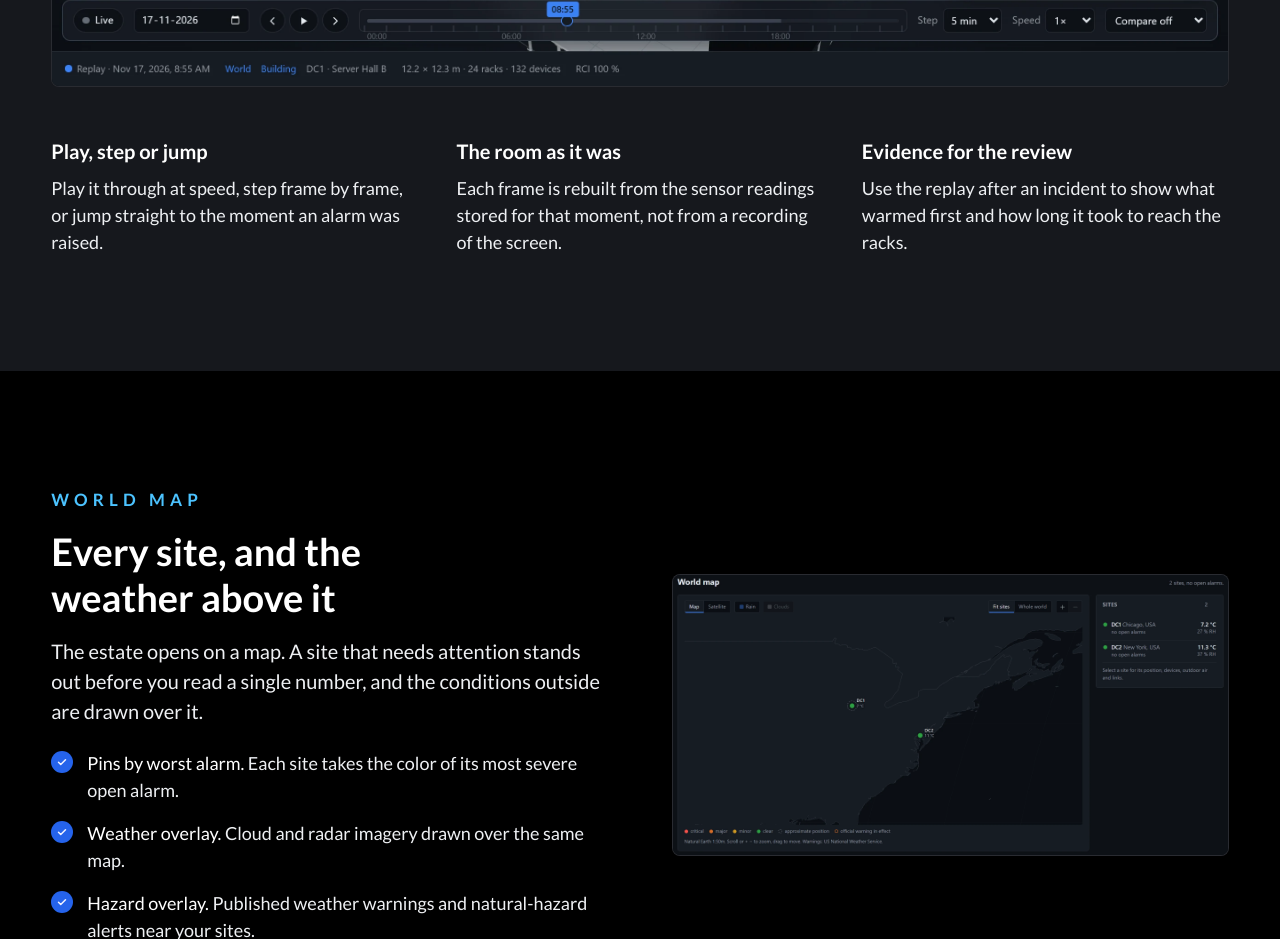
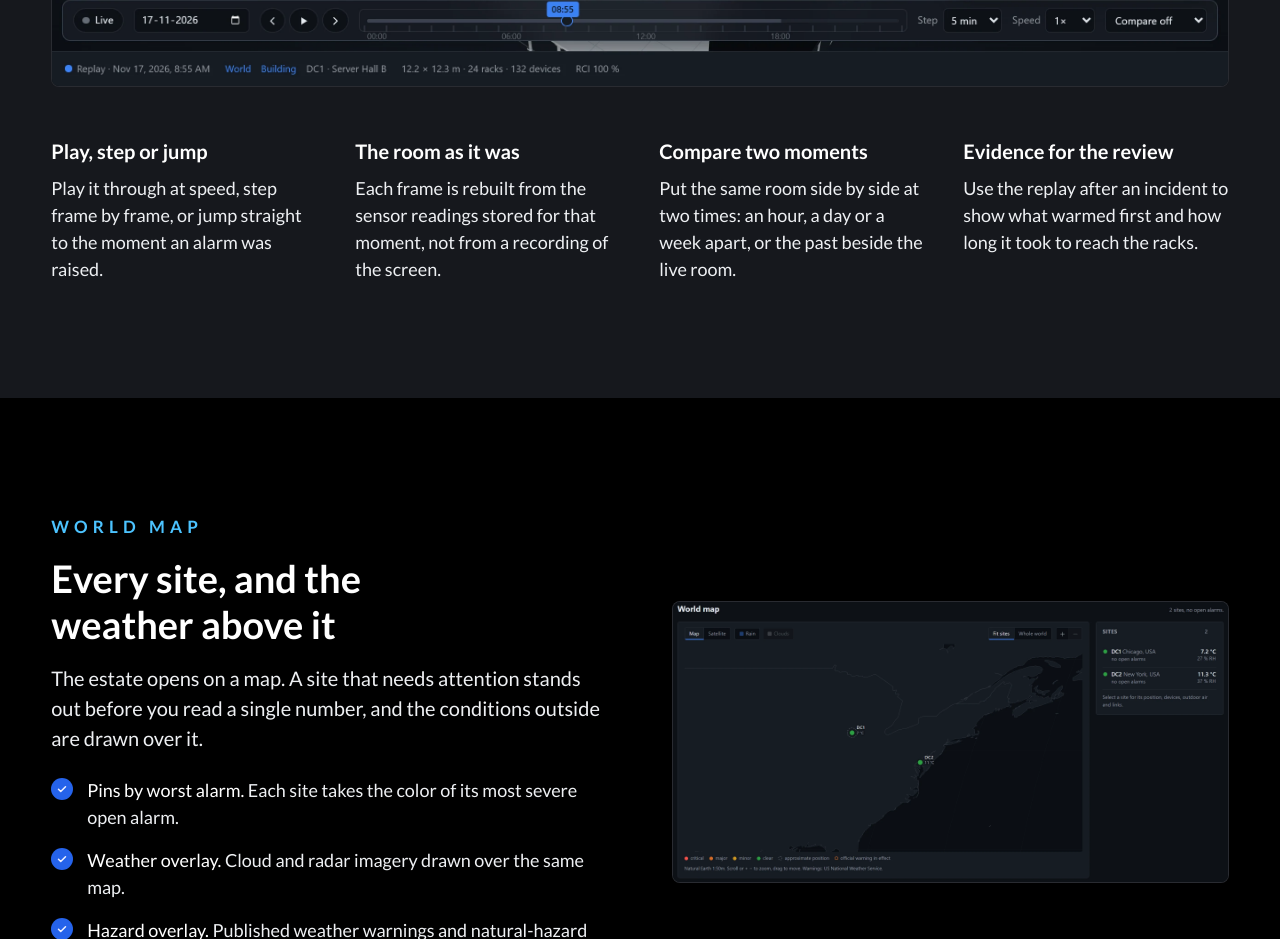
Before and after one commit to hindora/spectradcim-website, an Astro site: page /platform/visualization in a window 1280 px wide. Shown: the part 3160-4099 px from the top of the page. Built offline with nearby package versions, Linux system fonts and the light colour scheme; Astro itself is replaced by a stand-in of ours; no server answers.

Commit message:
The 3-D floor page says the replay can compare two moments
A fourth note under the replay screen: the same room side by side at two
times, an hour, a day or a week apart, or the past beside the live room.
The Thermal page points to it in one sentence.

Co-Authored-By: Claude Fable 5.2 <noreply@anthropic.com>

```diff
--- a/src/pages/platform/thermal.astro
+++ b/src/pages/platform/thermal.astro
@@ -86,6 +86,7 @@ const anomalyChecks = [
         <SectionHead pill="Thermal view" title="Every rack inlet against its ASHRAE envelope">
           Rack inlets across the estate are read against ASHRAE TC 9.9 thermal envelopes. You see how many sit in the
           recommended range, how many are only allowable, and where the exceptions are.
+          On the 3-D floor, the same hall can be shown side by side at two moments, so you can see what changed.
         </SectionHead>
         <Shot name="thermal-intake" alt="Intake temperature across the estate against the ASHRAE recommended band" />
       </div>
--- a/src/pages/platform/visualization.astro
+++ b/src/pages/platform/visualization.astro
@@ -162,7 +162,7 @@ const mapChecks = [
         can watch a fault arrive and spread.
       </SectionHead>
       <Shot name="replay-wide" alt="Replay timeline under the 3-D hall: marker scrubbed back, play controls, step, speed and compare" />
-      <div class="grid grid-3 replay-notes">
+      <div class="grid grid-4 replay-notes">
         <div data-anim="up">
           <h3>Play, step or jump</h3>
           <p>Play it through at speed, step frame by frame, or jump straight to the moment an alarm was raised.</p>
@@ -170,6 +170,10 @@ const mapChecks = [
         <div data-anim="up">
           <h3>The room as it was</h3>
           <p>Each frame is rebuilt from the sensor readings stored for that moment, not from a recording of the screen.</p>
+        </div>
+        <div data-anim="up">
+          <h3>Compare two moments</h3>
+          <p>Put the same room side by side at two times: an hour, a day or a week apart, or the past beside the live room.</p>
         </div>
         <div data-anim="up">
           <h3>Evidence for the review</h3>
```
